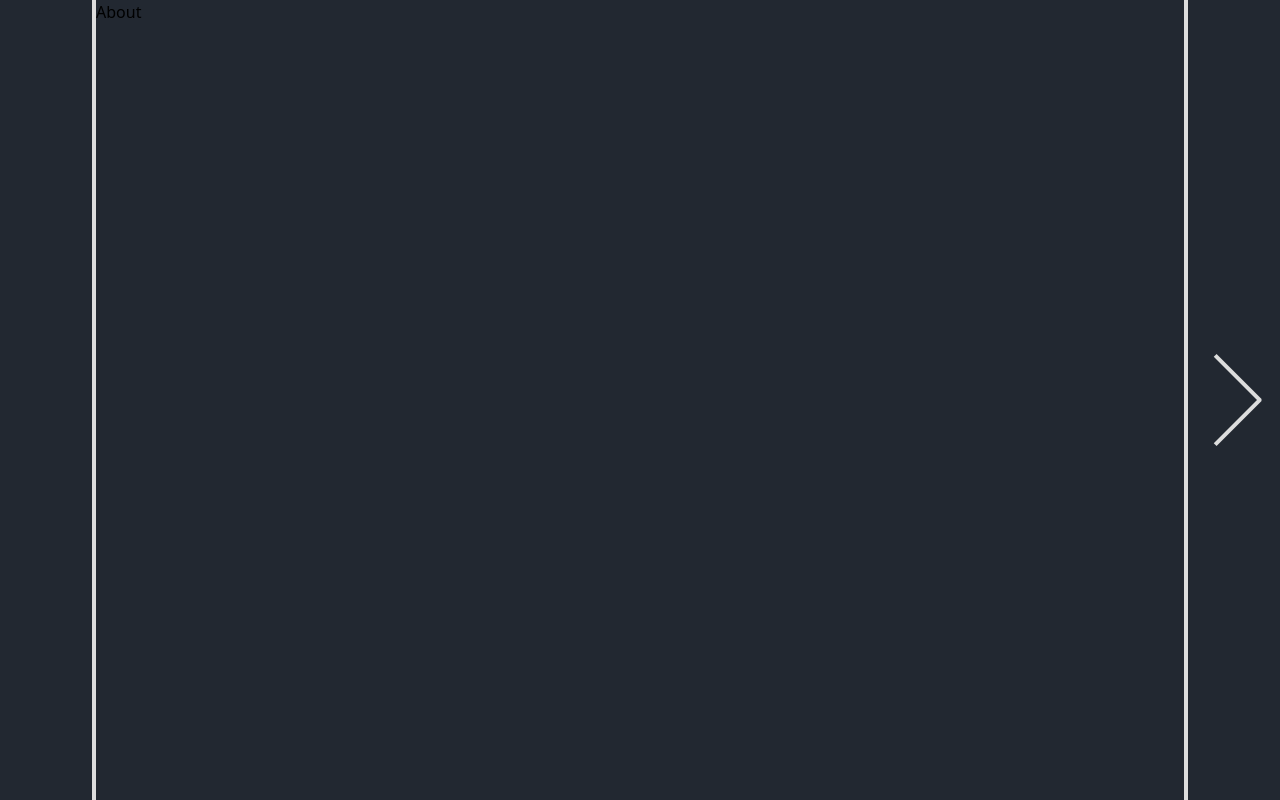
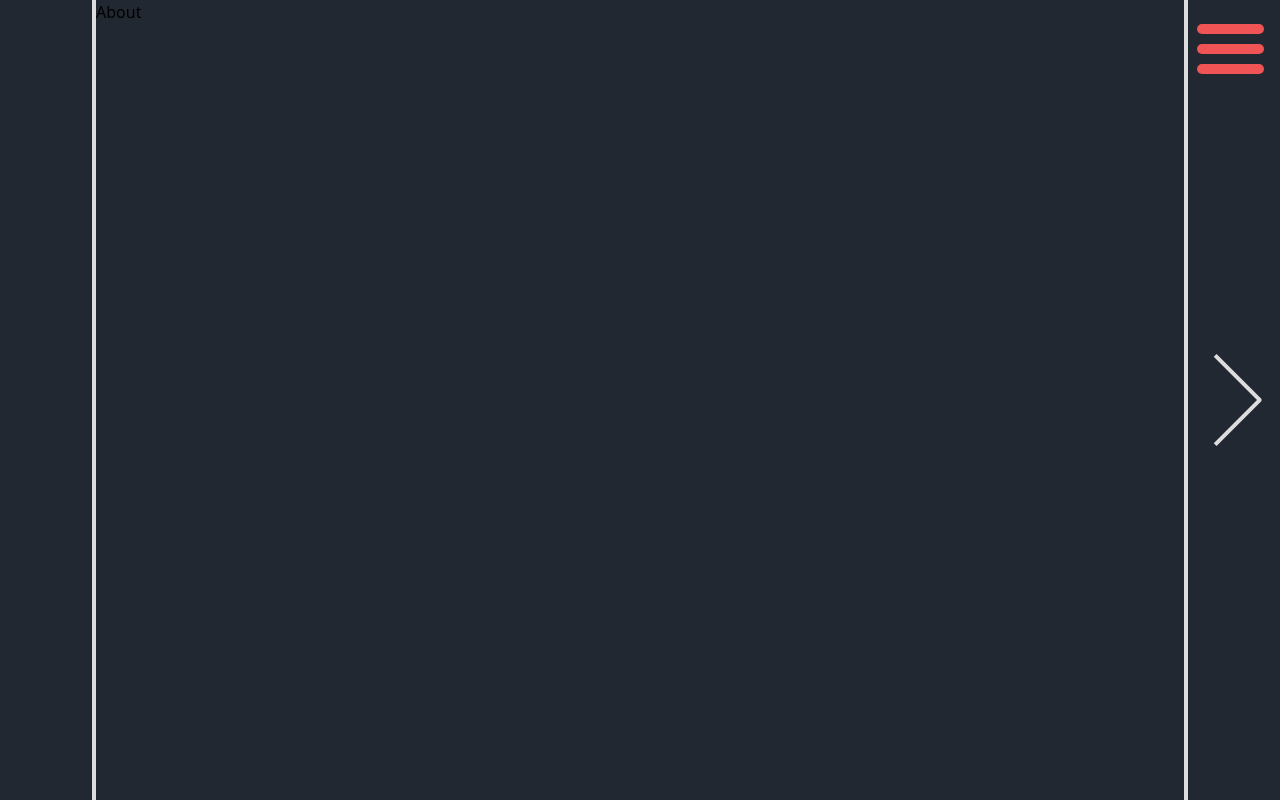
Before and after one commit to anmoljhamb/portfolio, a Next.js app in the folder new_version/: page /about in a window 1280 px wide. Built offline with nearby package versions, Linux system fonts and the light colour scheme.

Commit message:
MenuIcon added

```diff
--- a/new_version/app/(pages)/layout.tsx
+++ b/new_version/app/(pages)/layout.tsx
@@ -3,6 +3,7 @@ import { Geist, Geist_Mono } from "next/font/google";
 import "@/app/globals.css";
 import { clsx } from "clsx";
 import Arrows from "./Arrows";
+import MenuIcon from "@/app/components/MenuIcon";
 
 const geistSans = Geist({
   variable: "--font-geist-sans",
@@ -32,6 +33,7 @@ export default function RootLayout({
           "h-screen w-screen bg-dark flex relative",
         )}
       >
+        <MenuIcon />
         <div id="root" className="w-full h-full mx-24 outline-light outline-4">
           {children}
         </div>
--- /dev/null
+++ b/new_version/app/components/MenuIcon.tsx
@@ -0,0 +1,22 @@
+"use client";
+
+import clsx from "clsx";
+import { useState } from "react";
+
+export default function MenuIcon() {
+  const [toggle, setToggle] = useState(false);
+
+  return (
+    <div
+      id="nav-icon"
+      className={clsx("nav-icon", { open: toggle }, "top-6 right-4")}
+      onClick={() => {
+        setToggle((old) => !old);
+      }}
+    >
+      <span></span>
+      <span></span>
+      <span></span>
+    </div>
+  );
+}
--- a/new_version/app/globals.css
+++ b/new_version/app/globals.css
@@ -1,4 +1,25 @@
 @import "tailwindcss";
+
+:root {
+  --scale: 0.7;
+  --base-size: 1rem;
+
+  --icon-width: calc(6 * var(--base-size) * var(--scale));
+  --icon-height: calc(4.5 * var(--base-size) * var(--scale));
+  --icon-offset: calc(3 * var(--base-size) * var(--scale));
+
+  --bar-height: calc(0.9 * var(--base-size) * var(--scale));
+  --bar-radius: var(--bar-height);
+
+  --bar-2-top: calc(1.8 * var(--base-size) * var(--scale));
+  --bar-3-top: calc(3.6 * var(--base-size) * var(--scale));
+
+  --hover-shift: calc(0.5 * var(--base-size) * var(--scale));
+  --rotate-shift: calc(0.3 * var(--base-size) * var(--scale));
+  --left-shift: calc(0.8 * var(--base-size) * var(--scale));
+  --bar-3-open-top: calc(3.9 * var(--base-size) * var(--scale));
+  --bar-3-hover-top: calc(4.1 * var(--base-size) * var(--scale));
+}
 
 @theme {
   --color-dark: #222831;
@@ -53,3 +74,65 @@
   right: 100%;
   transition-delay: 0.15s;
 }
+
+#nav-icon {
+  width: var(--icon-width);
+  height: var(--icon-height);
+  position: absolute;
+  z-index: 10;
+  cursor: pointer;
+  transition: transform 0.6s ease-in-out;
+}
+
+#nav-icon span {
+  display: block;
+  position: absolute;
+  height: var(--bar-height);
+  width: 100%;
+  background: #f05454;
+  border-radius: var(--bar-radius);
+  opacity: 1;
+  left: 0;
+  transform: rotate(0deg);
+  transition: 0.25s ease-in-out;
+}
+
+#nav-icon span:nth-child(1) {
+  top: 0rem;
+  transform-origin: left center;
+}
+
+#nav-icon span:nth-child(2) {
+  top: var(--bar-2-top);
+  transform-origin: left center;
+}
+
+#nav-icon span:nth-child(3) {
+  top: var(--bar-3-top);
+  transform-origin: left center;
+}
+
+#nav-icon:hover span:nth-child(1) {
+  top: calc(-1 * var(--hover-shift));
+}
+
+#nav-icon:hover span:nth-child(3) {
+  top: var(--bar-3-hover-top);
+}
+
+#nav-icon.open span:nth-child(1) {
+  transform: rotate(45deg);
+  top: calc(-1 * var(--rotate-shift));
+  left: var(--left-shift);
+}
+
+#nav-icon.open span:nth-child(2) {
+  width: 0%;
+  opacity: 0;
+}
+
+#nav-icon.open span:nth-child(3) {
+  transform: rotate(-45deg);
+  top: var(--bar-3-open-top);
+  left: var(--left-shift);
+}
```
